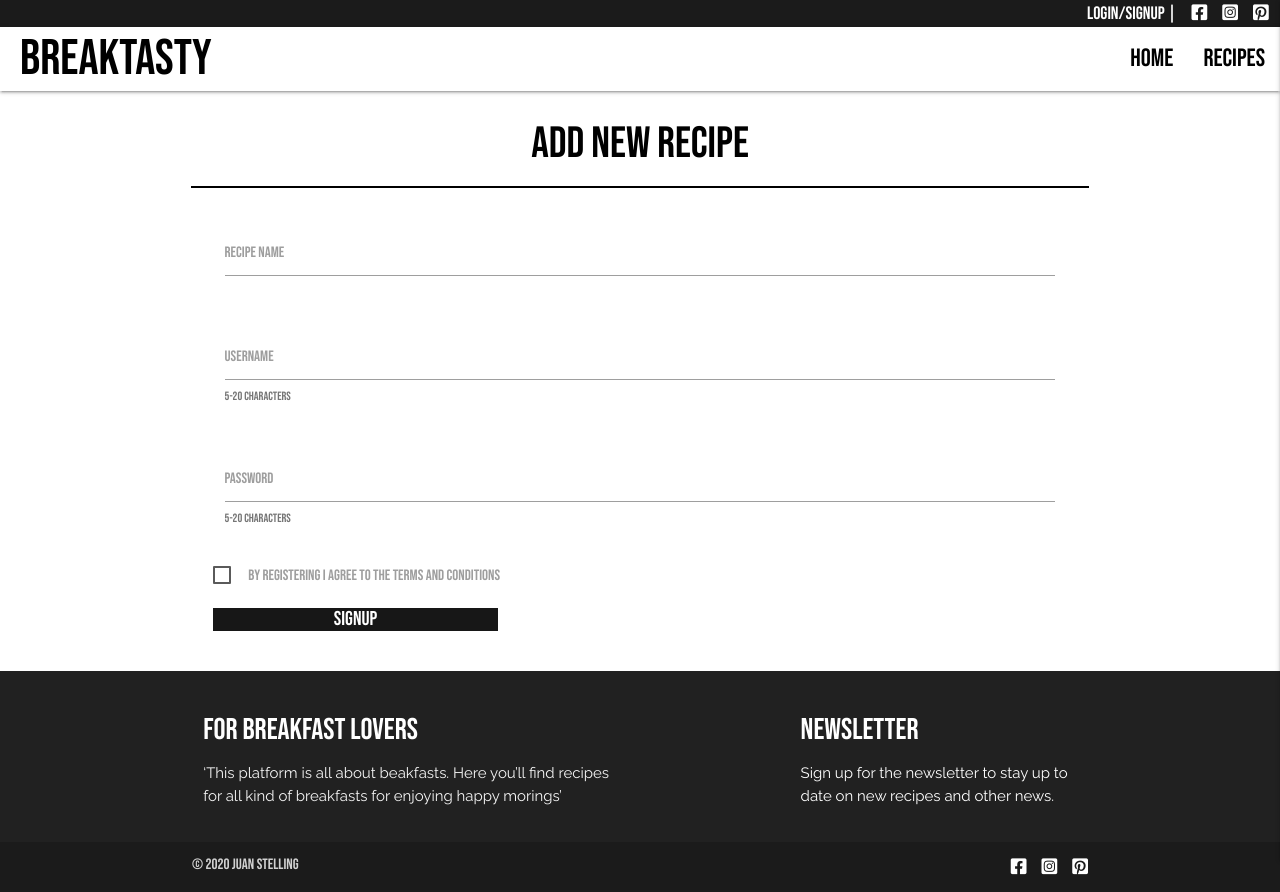
After one commit to juanstelling/MS3_breaktasty, a Flask app: page /add_recipe in a window 1280 px wide. The commit adds this page. Run offline with Flask 2, Linux system fonts and the light colour scheme; some libraries are stand-ins or nearby versions.

Commit message:
Create add_recipe template

```diff
--- a/app.py
+++ b/app.py
@@ -111,6 +111,12 @@ def get_recipes():
     return render_template("recipes.html", recipes=recipes)
 
 
+# --------- Add recipe --------- #
+@app.route("/add_recipe")
+def add_recipe():
+    return render_template("add_recipe.html")
+
+
 if __name__ == "__main__":
     app.run(host=os.environ.get("IP"),
             port=int(os.environ.get("PORT")),
--- /dev/null
+++ b/templates/add_recipe.html
@@ -0,0 +1,55 @@
+{% extends "base.html" %}
+{% block content %}
+
+    <!-- Title -->
+    <div class="row">
+        <h3 class="center-align">Add new recipe</h3>
+        <hr class="blackline">
+    </div>
+
+    <!-- All recipes -->
+    <div class="row">
+        <form class="col s12 m8 offset-m2" method="POST" action="">
+            <!-- Recipe name -->
+            <div class="row">
+                <div class="input-field col s12">
+                    <input id="email" name="email" type="email" class="validate" required>
+                    <label for="email">Recipe name</label>
+                </div>
+            </div>
+            <!-- Username -->
+            <div class="row">
+                <div class="input-field col s12">
+                    <input id="username" name="username" type="text" minlength="5" maxlength="20" pattern="^[a-zA-Z0-9]{5, 20}$" class="validate" required>
+                    <label for="username">username</label>
+                    <span class="helper-text" data-error="wrong" data-success="right">5-20 characters</span>
+                </div>
+            </div>
+            <!--Password -->
+            <div class="row">
+                <div class="input-field col s12">
+                    <input id="password" name="password" type="password" minlength="5" maxlength="20" pattern="^[a-zA-Z0-9]{5, 20}$" class="validate" required>
+                    <label for="password">Password</label>
+                    <span class="helper-text" data-error="wrong" data-success="right">5-20 characters</span>
+                </div>
+            </div>
+            <!-- Terms and conditions -->
+            <div class="row">
+                <label>
+                    <input type="checkbox" required/>
+                    <span>By registering I agree to the terms and conditions</span>
+                </label>
+            </div>
+            <!-- Submit button -->
+            <div class="row">
+                <button type="submit" class="col s4 custom-btn">Signup</button>
+            </div>
+        </form>
+    </div>
+
+
+
+
+
+
+{% endblock %}
--- a/templates/base.html
+++ b/templates/base.html
@@ -48,7 +48,7 @@
                         {% if session.user %}
                             <li><a href="{{ url_for('profile', username=session['user']) }}">Profile</a></li>
                             <li><a href="#">Favorites</a></li>
-                            <li><a href="#">Add new recipe</a></li>
+                            <li><a href="{{ url_for('add_recipe') }}">Add new recipe</a></li>
                         {% endif %}
                     </ul>
                 </div>
@@ -67,7 +67,7 @@
                 {% if session.user %}
                     <li><a href="{{ url_for('profile', username=session['user']) }}">Profile</a></li>
                     <li><a href="#">Favorites</a></li>
-                    <li><a href="#">Add new recipe</a></li>
+                    <li><a href="{{ url_for('add_recipe') }}">Add new recipe</a></li>
                 {% endif %}
             </ul>
         </header>
```
